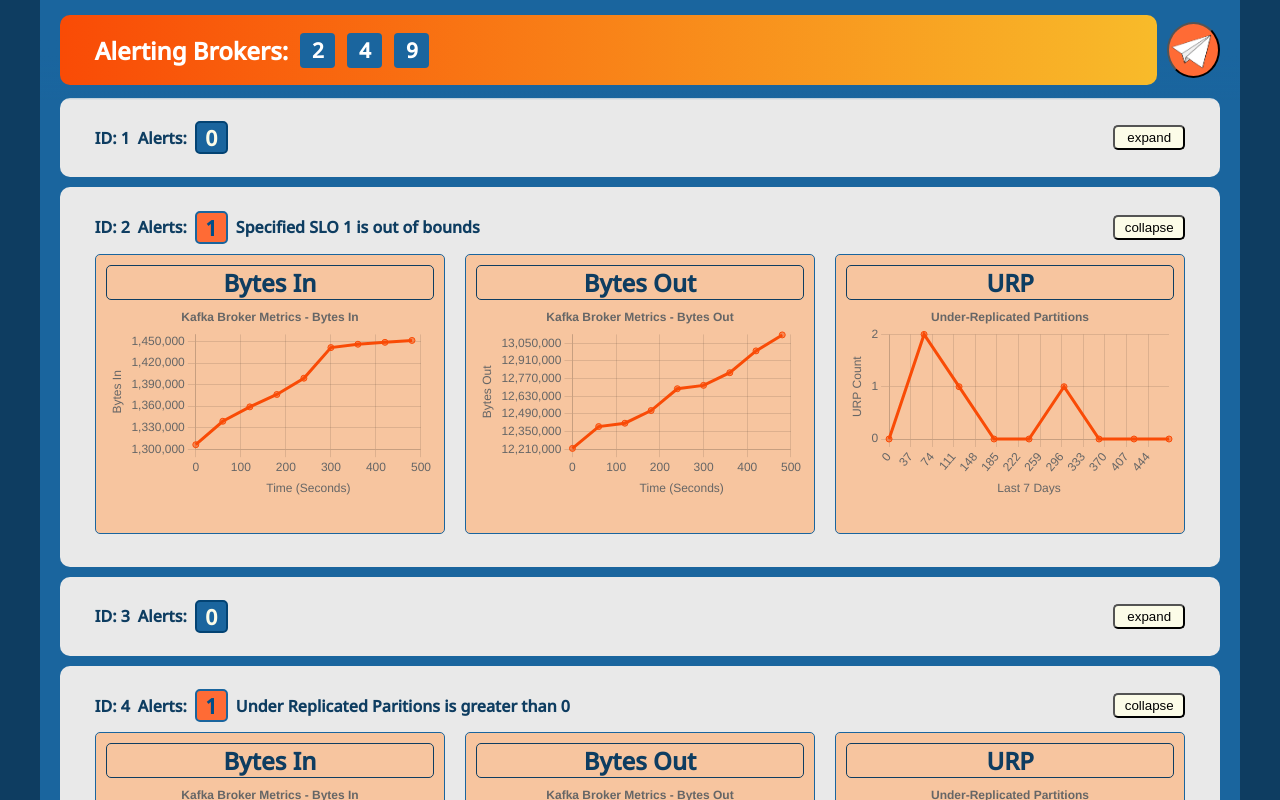
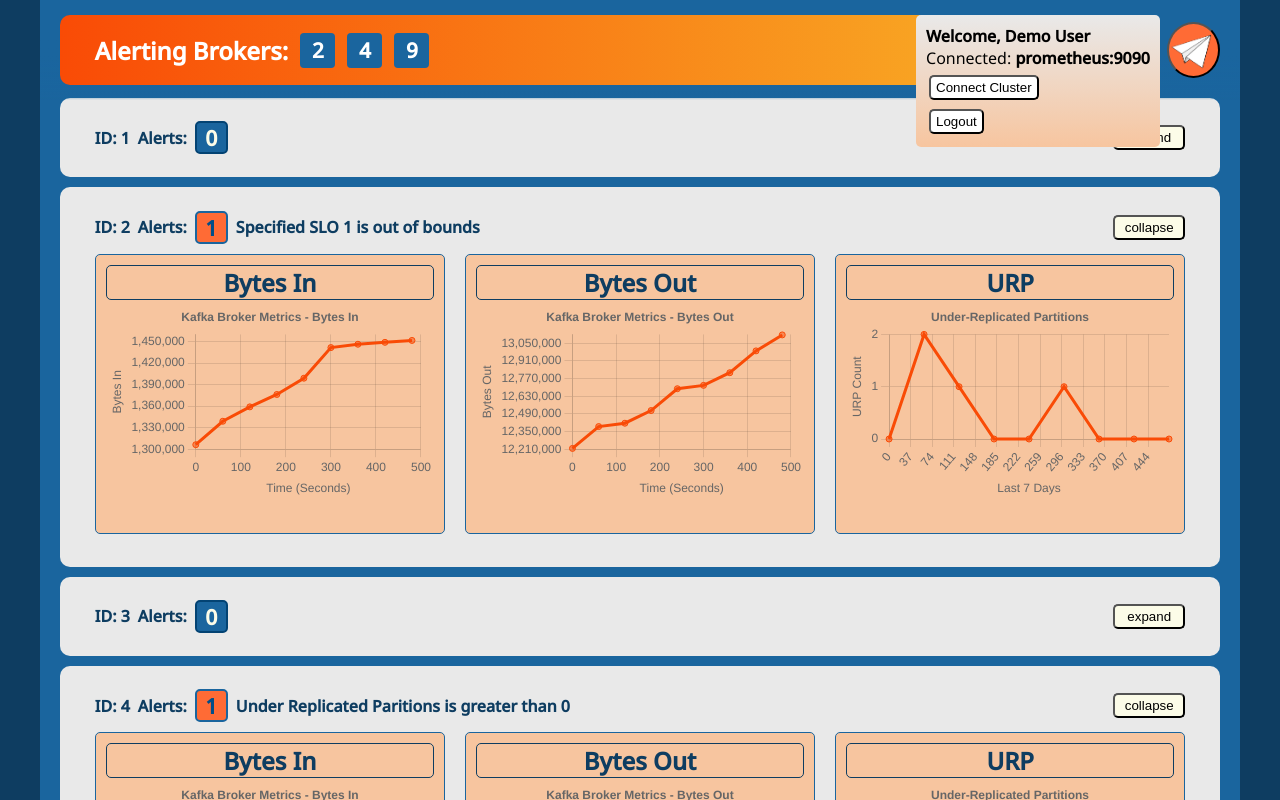
Before and after one commit to oslabs-beta/kafkalerts, a React app in the folder client/: page /dashboard in a window 1280 px wide. Shown: the top 800 px of the page. Built offline with nearby package versions, Linux system fonts and the light colour scheme; no server answers.

Commit message:
user login and out styles and positioning changes, removed form and replaces with hooks

```diff
--- a/client/src/pages/dashboardPage/DashboardPage.jsx
+++ b/client/src/pages/dashboardPage/DashboardPage.jsx
@@ -4,9 +4,8 @@ import BrokersContainer from './containers/BrokersContainer';
 import { v4 as uuidv4 } from 'uuid';
 import Footer from '../landingPage/containers/Footer';
 const DashboardPage = () => {
-  const [username, setUsername] = useState('xXGoogleExecXx');
+  const [username, setUsername] = useState('Demo User');
   const [connectionString, setConnectionString] = useState('prometheus:9090');
-  let promURI = '';
   const [brokerIds, setBrokerIds] = useState([
     '1',
     '2',
@@ -24,12 +23,10 @@ const DashboardPage = () => {
   const [brokersAndAlerts, setBrokersAndAlerts] = useState([]);
 
   // when user submits form, ids will be added to an array
-  const handleSubmit = async (e) => {
-    e.preventDefault();
-    const idInput = e.target.elements.idInput.value;
-    const idsArray = idInput.split(',').map((id) => id.trim().toString());
+  const handleSubmit = async (promURI, brokerIds) => {
+    const idsArray = brokerIds.split(',').map((id) => id.trim().toString());
     // update Prometheus host to use for querying later
-    promURI = e.target.elements.promInput.value;
+    setConnectionString(promURI);
     // store brokerIds in DB
     try {
       const response = await fetch('/api/addbrokers', {
--- a/client/src/pages/dashboardPage/components/BrokerIdForm.jsx
+++ b/client/src/pages/dashboardPage/components/BrokerIdForm.jsx
@@ -1,37 +1,43 @@
 import React, { useState, useEffect } from 'react';
-
-const BrokerIdForm = ({handleSubmit, menuOpen}) => {
-  // create state variables
+import Button from '../../loginPage/components/Button.jsx';
+import TextField from '../../loginPage/components/TextField.jsx';
+const BrokerIdForm = ({ handleSubmit, menuOpen }) => {
   const [isExpanded, setIsExpanded] = useState(false);
-  // update state when called
+  const [promURI, setPromURI] = useState('');
+  const [brokerIds, setBrokerIds] = useState('');
   const toggleExpand = () => {
-    setIsExpanded(prevExpanded => !prevExpanded);
-  }
-  // if expanded - show form to collect brokerIds and location of Prometheus
+    setIsExpanded((prevExpanded) => !prevExpanded);
+  };
   return (
     <div className='broker-id-form'>
-      <button
-        onClick={toggleExpand}
-
-      >{isExpanded ? 'Hide Form' : 'Connect Cluster'}</button>
-      {isExpanded && (<form onSubmit={handleSubmit}>
-        <label>
-          <input
-            type='text'
-            placeholder='Enter Prometheus URI'
-            name='promInput'
+      {isExpanded ? (
+        <>
+          <TextField
+            id='prometheus'
+            label='Prometheus URI'
+            placeholder='ex: http://localhost:9090'
+            onChange={setPromURI}
+            isRequired
           />
-        </label>
-        <label>
-          <input
-            type='text'
-            placeholder='Enter Broker IDs, separated by commas'
-            name='idInput'
+          <TextField
+            id='brokers'
+            label='Broker IDs'
+            placeholder='ex: 1, 2, 3'
+            onChange={setBrokerIds}
+            isRequired
           />
-        </label>
-        <button type='submit'>Submit</button>
-      </form>)}
-
+          <div id='buttons'>
+            <Button onPress={() => handleSubmit(promURI, brokerIds)}>
+              Submit
+            </Button>
+            <Button onPress={toggleExpand}>Cancel</Button>
+          </div>
+        </>
+      ) : (
+        <Button onPress={toggleExpand} id='connect-button'>
+          Connect Cluster
+        </Button>
+      )}
     </div>
   );
 };
--- a/client/src/pages/dashboardPage/components/UserMenu.jsx
+++ b/client/src/pages/dashboardPage/components/UserMenu.jsx
@@ -2,14 +2,20 @@ import React from 'react';
 import { useNavigate } from 'react-router';
 import BrokerIdForm from './BrokerIdForm';
 
-const UserMenu = ({ username, menuOpen, connectionString, handleSubmit}) => {
+const UserMenu = ({ username, menuOpen, connectionString, handleSubmit }) => {
   const navigate = useNavigate();
   return (
-    <div id='user-menu' style={{ display: menuOpen ? 'block' : 'none' }}>
-      <p>Signed in as: <strong>{username}</strong></p>
-      <p>Connected to: <strong>{connectionString}</strong></p>
-      <BrokerIdForm handleSubmit={handleSubmit} menuOpen={menuOpen}/>
-      <button id='logout' onClick={() => navigate('/')}>Logout</button>
+    <div id='user-menu' className={menuOpen ? 'open' : 'closed'}>
+      <h4>
+        Welcome, <strong>{username}</strong>
+      </h4>
+      <p>
+        Connected: <strong>{connectionString}</strong>
+      </p>
+      <BrokerIdForm handleSubmit={handleSubmit} menuOpen={menuOpen} />
+      <button id='logout' onClick={() => navigate('/')}>
+        Logout
+      </button>
     </div>
   );
 };
```
